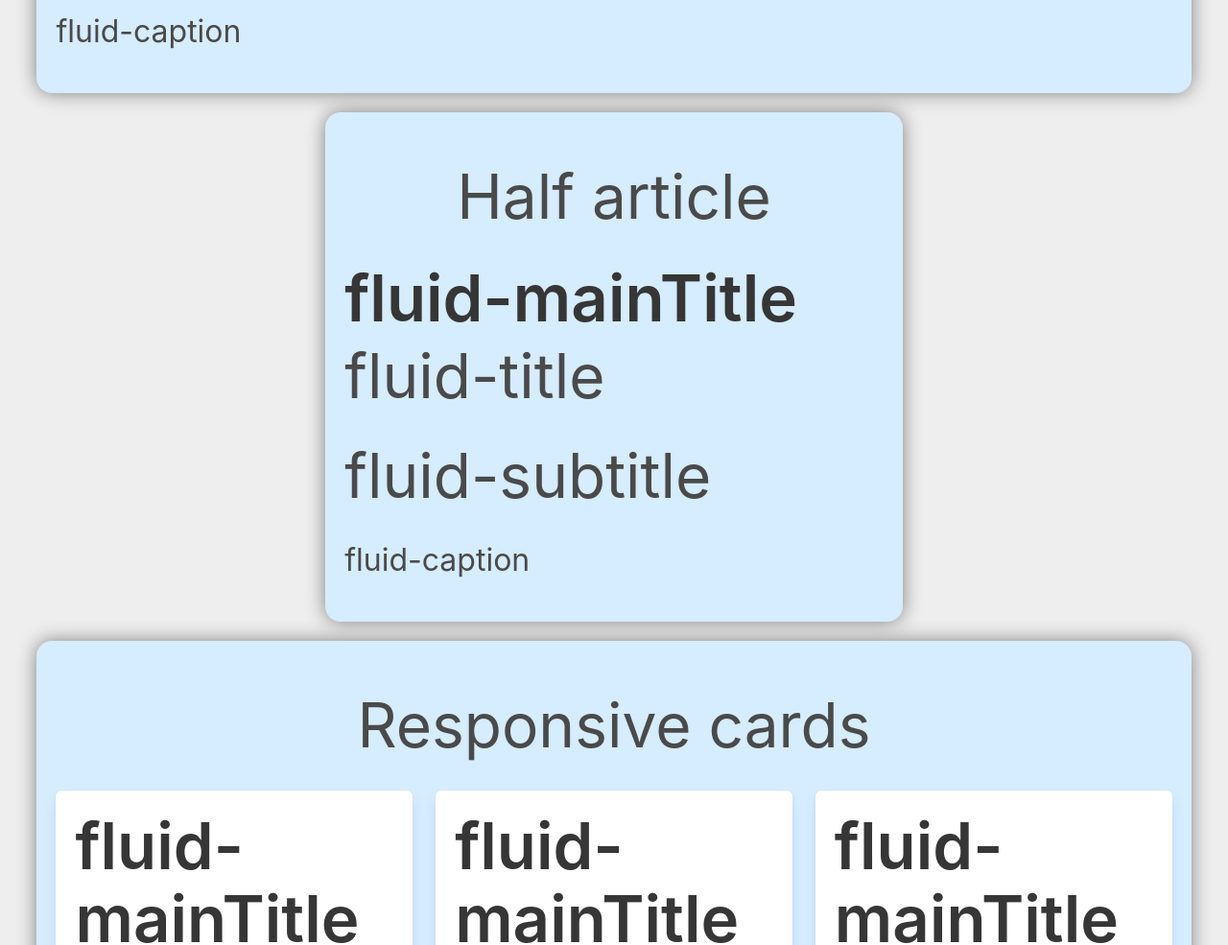
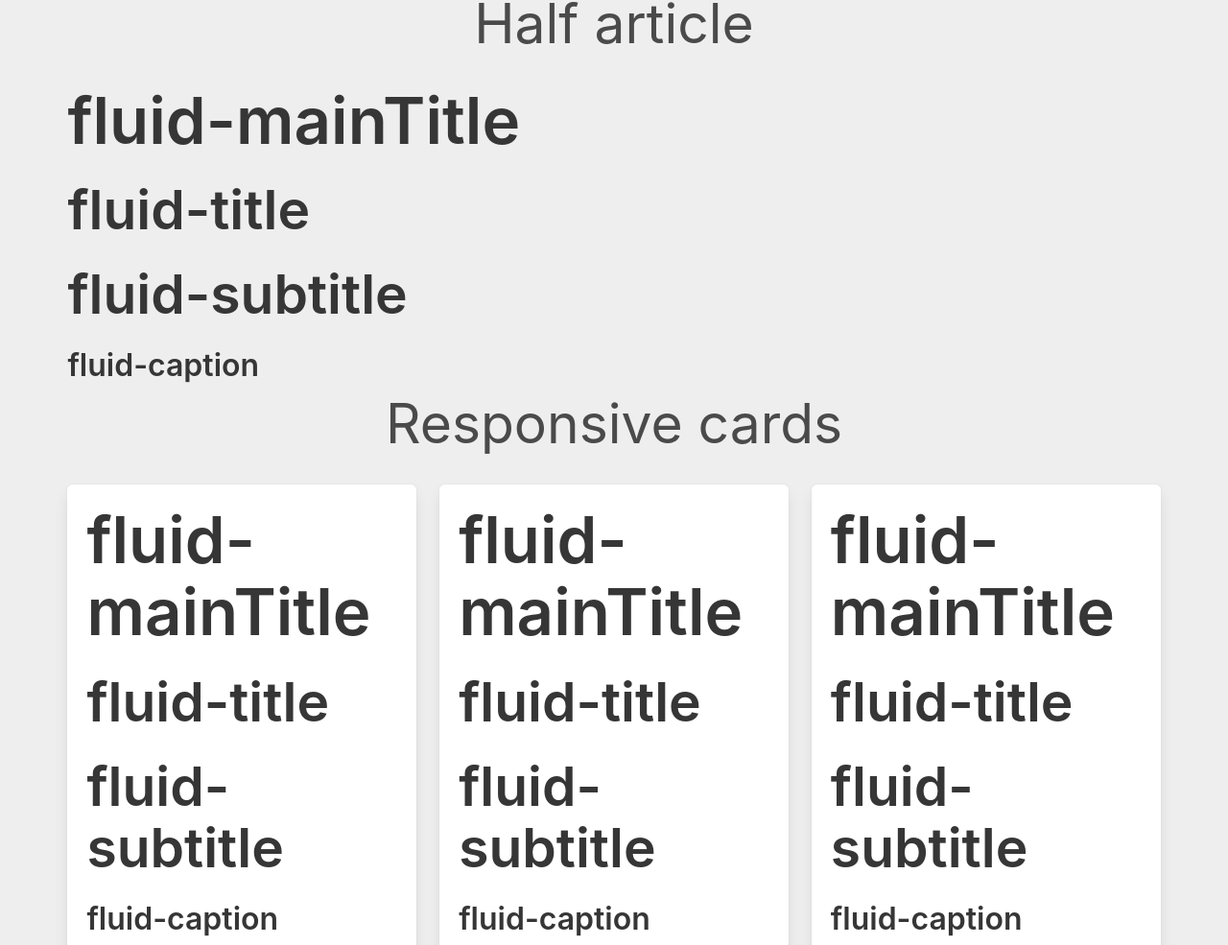
Before and after one commit to SantiagoCode/fluid-typography, a website: page index.html in a window 1280 px wide. Shown: the part 616-1601 px from the top of the page at 96% size. Drawn offline with nearby package versions, Linux system fonts and the light colour scheme.

Commit message:
New fixes

```diff
--- a/index.html
+++ b/index.html
@@ -16,50 +16,50 @@
 
     <!-- Here beging the test for the Container Query Units and Fluid Typography made for Alma -->
 
-    <div class="containers fluid-container full">
+    <div class="container is-fluid full">
         <h2 class="tests">Full article:</h2>
 
         <h1 class="title is-fluid is-1">fluid-mainTitle</h1>
-        <h2 class="subtitle is-fluid is-2">fluid-title</h2>
-        <h3 class="subtitle is-fluid is-2">fluid-subtitle</h3>
-        <h4 class="caption is-fluid is-4">fluid-caption</h4>
+        <h2 class="title is-fluid is-2">fluid-title</h2>
+        <h3 class="title is-fluid is-2">fluid-subtitle</h3>
+        <h4 class="title is-fluid is-4">fluid-caption</h4>
     </div>
 
-    <div class="containers fluid-container half">
+    <div class="container is-fluid half">
         <h2 class="tests">Half article</h2>
 
         <h1 class="title is-fluid is-1">fluid-mainTitle</h1>
-        <h2 class="subtitle is-fluid is-2">fluid-title</h2>
-        <h3 class="subtitle is-fluid is-2">fluid-subtitle</h3>
-        <h4 class="caption is-fluid is-4">fluid-caption</h4>
+        <h2 class="title is-fluid is-2">fluid-title</h2>
+        <h3 class="title is-fluid is-2">fluid-subtitle</h3>
+        <h4 class="title is-fluid is-4">fluid-caption</h4>
     </div>
 
-    <div class="containers fluid-container responsive">
+    <div class="container is-fluid responsive">
         <h2 class="tests">Responsive cards</h2>
 
         <div class="columns">
             <div class="column is-4">
                 <div class="box">
                     <h1 class="title is-fluid is-1">fluid-mainTitle</h1>
-                    <h2 class="subtitle is-fluid is-2">fluid-title</h2>
-                    <h3 class="subtitle is-fluid is-2">fluid-subtitle</h3>
-                    <h4 class="caption is-fluid is-4">fluid-caption</h4>
+                    <h2 class="title is-fluid is-2">fluid-title</h2>
+                    <h3 class="title is-fluid is-2">fluid-subtitle</h3>
+                    <h4 class="title is-fluid is-4">fluid-caption</h4>
                 </div>
             </div>
             <div class="column is-4">
                 <div class="box">
                     <h1 class="title is-fluid is-1">fluid-mainTitle</h1>
-                    <h2 class="subtitle is-fluid is-2">fluid-title</h2>
-                    <h3 class="subtitle is-fluid is-2">fluid-subtitle</h3>
-                    <h4 class="caption is-fluid is-4">fluid-caption</h4>
+                    <h2 class="title is-fluid is-2">fluid-title</h2>
+                    <h3 class="title is-fluid is-2">fluid-subtitle</h3>
+                    <h4 class="title is-fluid is-4">fluid-caption</h4>
                 </div>
             </div>
             <div class="column is-4">
                 <div class="box">
                     <h1 class="title is-fluid is-1">fluid-mainTitle</h1>
-                    <h2 class="subtitle is-fluid is-2">fluid-title</h2>
-                    <h3 class="subtitle is-fluid is-2">fluid-subtitle</h3>
-                    <h4 class="caption is-fluid is-4">fluid-caption</h4>
+                    <h2 class="title is-fluid is-2">fluid-title</h2>
+                    <h3 class="title is-fluid is-2">fluid-subtitle</h3>
+                    <h4 class="title is-fluid is-4">fluid-caption</h4>
                 </div>
             </div>
         </div>
@@ -73,40 +73,40 @@
 
     <!-- Here beging the test for the Container Query Units and Fluid Typography made for Alma (CALCULATE) -->
 
-    <div class="containers fluid-container full">
+    <div class="container is-fluid full">
         <h2 class="tests">Full article:</h2>
 
         <h1 class="title is-fluid is-1 calculate">fluid-mainTitle</h1>
-        <h2 class="subtitle is-fluid is-2 calculate">fluid-title</h2>
+        <h2 class="title is-fluid is-2 calculate">fluid-title</h2>
     </div>
 
-    <div class="containers fluid-container half">
+    <div class="container is-fluid half">
         <h2 class="tests">Half article</h2>
 
         <h1 class="title is-fluid is-1 calculate">fluid-mainTitle</h1>
-        <h2 class="subtitle is-fluid is-2 calculate">fluid-title</h2>
+        <h2 class="title is-fluid is-2 calculate">fluid-title</h2>
     </div>
 
-    <div class="containers fluid-container responsive">
+    <div class="container is-fluid responsive">
         <h2 class="tests">Responsive cards</h2>
 
         <div class="columns">
             <div class="column is-4">
                 <div class="box">
                     <h1 class="title is-fluid is-1 calculate">fluid-mainTitle</h1>
-                    <h2 class="subtitle is-fluid is-2 calculate">fluid-title</h2>
+                    <h2 class="title is-fluid is-2 calculate">fluid-title</h2>
                 </div>
             </div>
             <div class="column is-4">
                 <div class="box">
                     <h1 class="title is-fluid is-1 calculate">fluid-mainTitle</h1>
-                    <h2 class="subtitle is-fluid is-2 calculate">fluid-title</h2>
+                    <h2 class="title is-fluid is-2 calculate">fluid-title</h2>
                 </div>
             </div>
             <div class="column is-4">
                 <div class="box">
                     <h1 class="title is-fluid is-1 calculate">fluid-mainTitle</h1>
-                    <h2 class="subtitle is-fluid is-2 calculate">fluid-title</h2>
+                    <h2 class="title is-fluid is-2 calculate">fluid-title</h2>
                 </div>
             </div>
         </div>
--- a/styles/partials/_fluid.scss
+++ b/styles/partials/_fluid.scss
@@ -34,17 +34,17 @@ h1,
 }
 
 h2,
-.subtitle.is-fluid.is-2 {
+.title.is-fluid.is-2 {
   @include fluid-font-size($title, 5cqi);
 }
 
 h3,
-.subtitle.is-fluid.is-3 {
+.title.is-fluid.is-3 {
   @include fluid-font-size($subtitle, 4cqi);
 }
 
 h4,
-.caption.is-fluid.is-4 {
+.title.is-fluid.is-4 {
   @include fluid-font-size($caption, 3cqi);
 }
 
@@ -54,6 +54,6 @@ h1.calculate,
 }
 
 h2.calculate,
-.subtitle.is-fluid.is-2.calculate {
+.title.is-fluid.is-2.calculate {
   @include calculate-font-size($title-base, 5cqi);
 }
```
Also changed, not shown: styles/styles.css.
